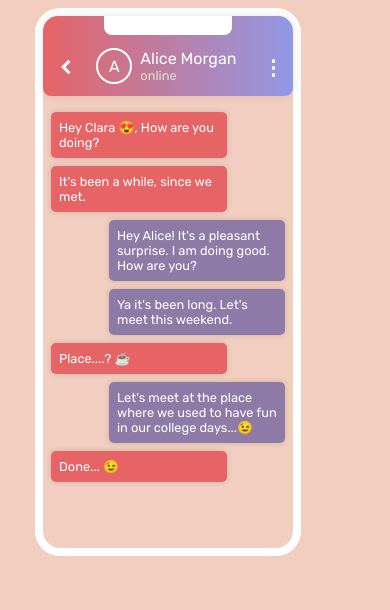
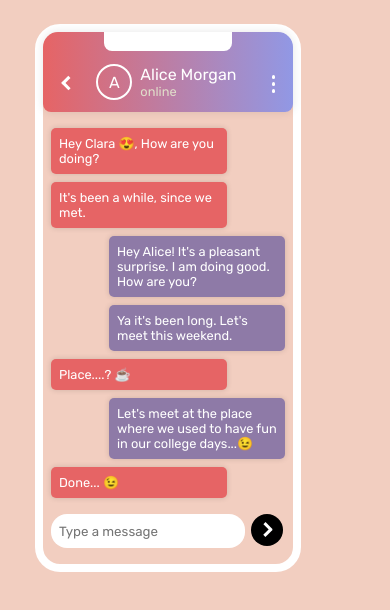
Before and after one commit to harshj11/iPhone-design, a plain HTML site: page index.html in a window 390 px wide. Drawn offline with Linux system fonts and the light colour scheme.

Commit message:
Create phone footer

```diff
--- a/app/styles/phone-content.css
+++ b/app/styles/phone-content.css
@@ -3,7 +3,7 @@
 }
 
 .msg {
-    border-radius: 5px;
+    border-radius: 0.3125rem;
     box-shadow: 0 0 5px 1px rgba(0, 0, 0, 0.1);
     color: #fff;
     font-size: 0.8rem;
@@ -19,5 +19,5 @@
 .msg-sent {
     background-color: rgba(88, 77, 155, 0.644);
     position: relative;
-    left: 58px;
+    left: 3.625rem;
 }
--- /dev/null
+++ b/app/styles/phone-footer.css
@@ -0,0 +1,51 @@
+.footer-container {
+    position: relative;
+}
+
+.enter-message {
+    border: none;
+    border-radius: 1rem;
+    font-family: "Rubik", sans-serif;
+
+    height: 2rem;
+    width: 11.5rem;
+
+    margin: 0 0.5rem;
+    outline: none;
+    padding-left: 0.5rem;
+}
+
+.send-button {
+    background-color: #000;
+    border-radius: 50%;
+    cursor: pointer;
+
+    display: inline-block;
+
+    height: 2rem;
+    width: 2rem;
+
+    position: absolute;
+    right: 0.625rem;
+}
+
+.send-button::before, .send-button::after {
+    background-color: #fff;
+    content: "";
+
+    height: 0.2rem;
+    width: 0.6rem;
+
+    position: absolute;
+    left: 0.75rem;
+}
+
+.send-button::before {
+    top: 0.6875rem;
+    transform: rotate(45deg);
+}
+
+.send-button::after {
+    top: 1.0625rem;
+    transform: rotate(-45deg);
+}
--- a/app/styles/phone-header.css
+++ b/app/styles/phone-header.css
@@ -1,14 +1,3 @@
-.phone-parent-container {
-    border: solid 0.5rem rgb(255, 255, 255);
-    border-radius: 1.5625rem;
-    height: 33.25em;
-    width: 15.625em;
-}
-
-.phone-child-container {
-    border-radius: 0.9375rem;
-}
-
 .phone-header {
     background: linear-gradient(.25turn, #e66465, #9198e5);
     border-radius: 0.9375rem 0.9375rem 0.5rem 0.5rem;
--- a/app/styles/style.css
+++ b/app/styles/style.css
@@ -1,6 +1,7 @@
 @import url("https://fonts.googleapis.com/css2?family=Rubik:wght@400;500;700&display=swap");
 @import "./phone-header.css";
 @import "./phone-content.css";
+@import "./phone-footer.css";
 
 body {
     background: rgba(233, 171, 147, 0.575);
@@ -13,3 +14,17 @@ body {
     justify-content: space-around;
     align-items: center;
 }
+
+.phone-parent-container {
+    border: solid 0.5rem rgb(255, 255, 255);
+    border-radius: 1.5625rem;
+
+    height: 33.25em;
+    width: 15.625em;
+
+    margin-top: 1rem;
+}
+
+.phone-child-container {
+    border-radius: 0.9375rem;
+}
--- a/index.html
+++ b/index.html
@@ -6,7 +6,7 @@
     <meta name="viewport" content="width=device-width,
 
 initial-scale=1.0">
-    <title>Phone</title>
+    <title>Display-Phones</title>
     <link rel="stylesheet" href="./app/styles/style.css">
 </head>
 
@@ -40,7 +40,10 @@ initial-scale=1.0">
                         <div class="msg msg-received">Done... &#128521;</div>
                     </div>
                     <div class="phone-footer">
-
+                        <div class="footer-container">
+                            <input type="text" placeholder="Type a message" class="enter-message">
+                            <div class="send-button"></div>
+                        </div>
                     </div>
                 </div>
             </div>
```
